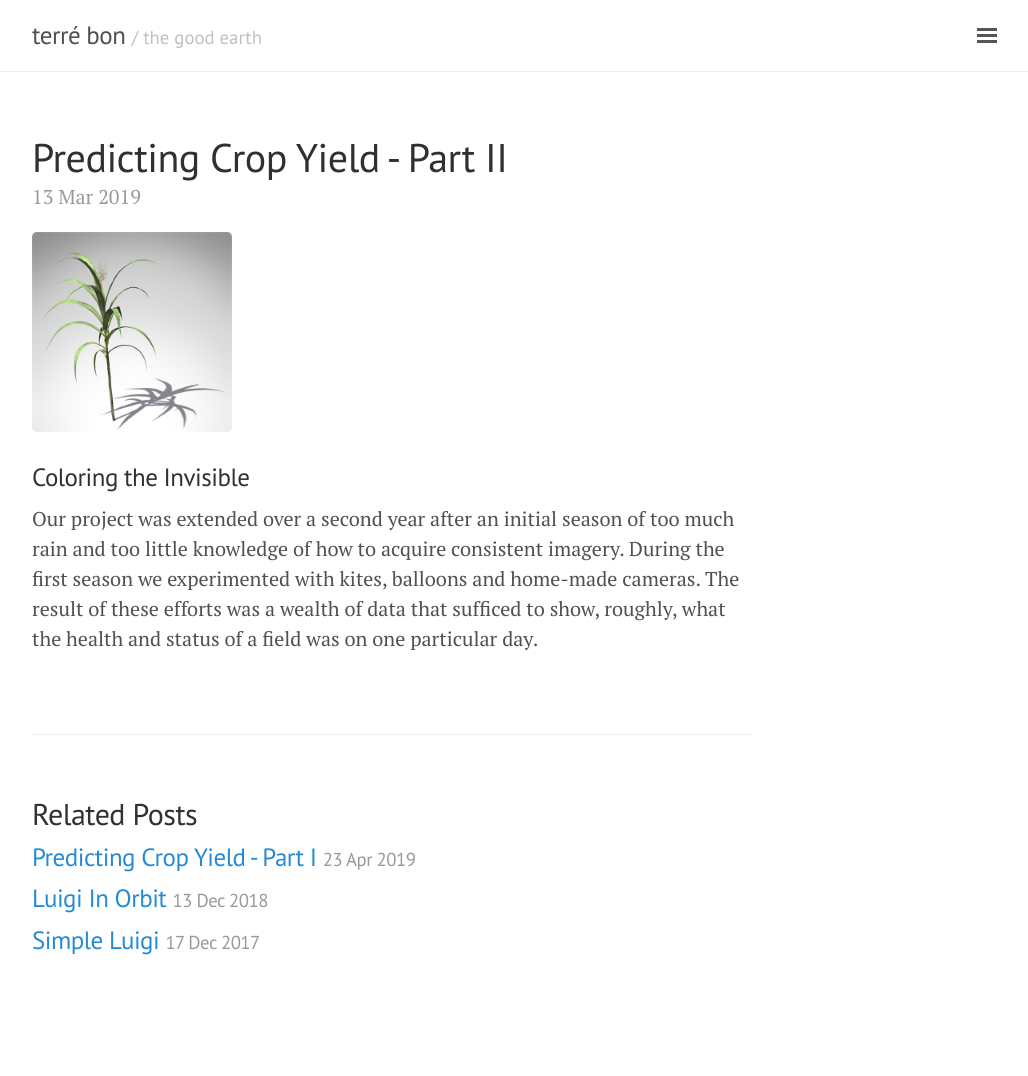
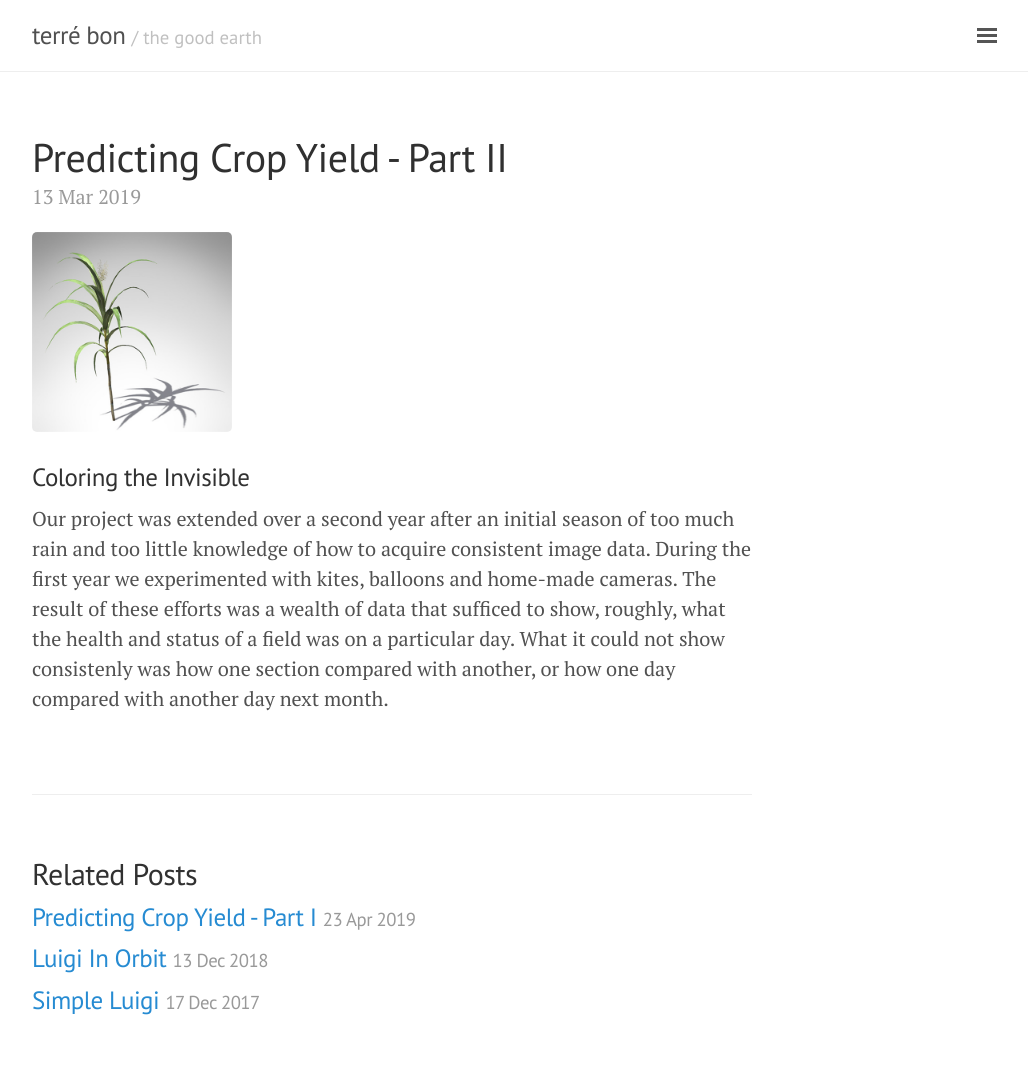
Before and after one commit to geraldmc/geraldmc.github.io, a Jekyll site: the page built from _posts/2019-03-13-predicting-yield-2.md, in a window 1280 px wide. Shown: the whole page, without its empty margins (248-1276 px from the left). Built offline with Jekyll 4.4.1, drawn with Linux system fonts in a browser that asks for light colours; before the commit the page ends 1016 px from its top, so only the background shows below that.

Commit message:
adds PART II

```diff
--- a/_posts/2019-03-13-predicting-yield-2.md
+++ b/_posts/2019-03-13-predicting-yield-2.md
@@ -7,4 +7,4 @@ title: Predicting Crop Yield - Part II
 
 ### Coloring the Invisible
 
-Our project was extended over a second year after an initial season of too much rain and too little knowledge of how to acquire consistent imagery. During the first season we experimented with kites, balloons and home-made cameras. The result of these efforts was a wealth of data that sufficed to show, roughly, what the health and status of a field was on one particular day.
+Our project was extended over a second year after an initial season of too much rain and too little knowledge of how to acquire consistent image data. During the first year we experimented with kites, balloons and home-made cameras. The result of these efforts was a wealth of data that sufficed to show, roughly, what the health and status of a field was on a particular day. What it could not show consistenly was how one section compared with another, or how one day compared with another day next month.
```
